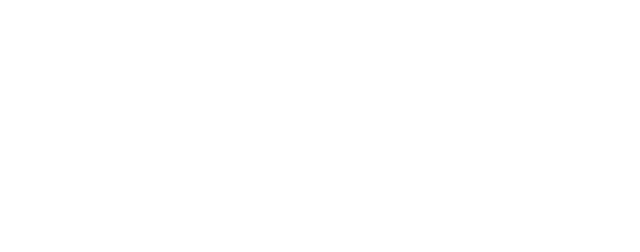
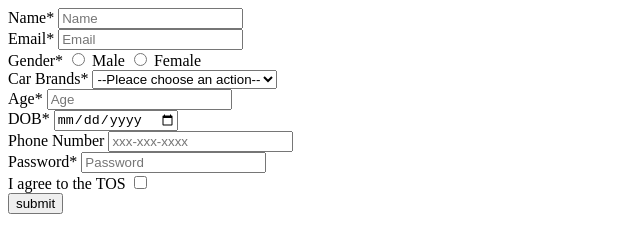
Before and after one commit to acciojob/signup-form-car-prasadmull, a website: page main.html in a window 1280 px wide. Shown: the whole page, without its empty margins (0-640 px from the left). Drawn offline with Linux system fonts and the light colour scheme.

Commit message:
created a submission

```diff
--- a/main.html
+++ b/main.html
@@ -7,7 +7,44 @@
 </head>
 
 <body>
-	<!-- the entire body must be written by student -->
+	<!-- the entire body must be written by student --><form action="#">
+            <label for="name">Name*</label>
+            <input type="text" id="name" placeholder="Name" required><br>
+
+            <label for="email">Email*</label>
+            <input type="text" id="email" placeholder="Email" required><br>
+
+            <label for="gender">Gender*</label>
+            <input type="radio" name="gender" id="grnder_m" required>
+            <label for="gender_m">Male</label>
+            <input type="radio" name="gender" id="gender_f" required>
+            <label for="gender_f">Female</label><br>
+
+            <label for="car brands">Car Brands*</label>
+            <select name="" id="cars" required>
+                <option value="" disabled selected>--Pleace choose an action--</option>
+                <option value="bmw">BMW</option>
+                <option value="audi">Audi</option>
+                <option value="mercendez">Mercendez</option>
+            </select><br>
+
+            <label for="age">Age*</label>
+            <input type="number" name="" id="age" placeholder="Age" required><br>
+
+            <label for="dob">DOB*</label>
+            <input type="date" id="dob" required><br>
+
+            <label for="phone number">Phone Number</label>
+            <input type="tel" id="tel" placeholder="xxx-xxx-xxxx" required><br>
+
+            <label for="password">Password*</label>
+            <input type="password" name="password" id="password" placeholder="Password" required><br>
+
+            <label for="checkbox">I agree to the TOS</label>
+            <input type="checkbox" name="" id="tos" required><br>
+
+            <input type="submit" value="submit">
+
     <script type="text/javascript" src="./script.js">
 </script>
 
```
